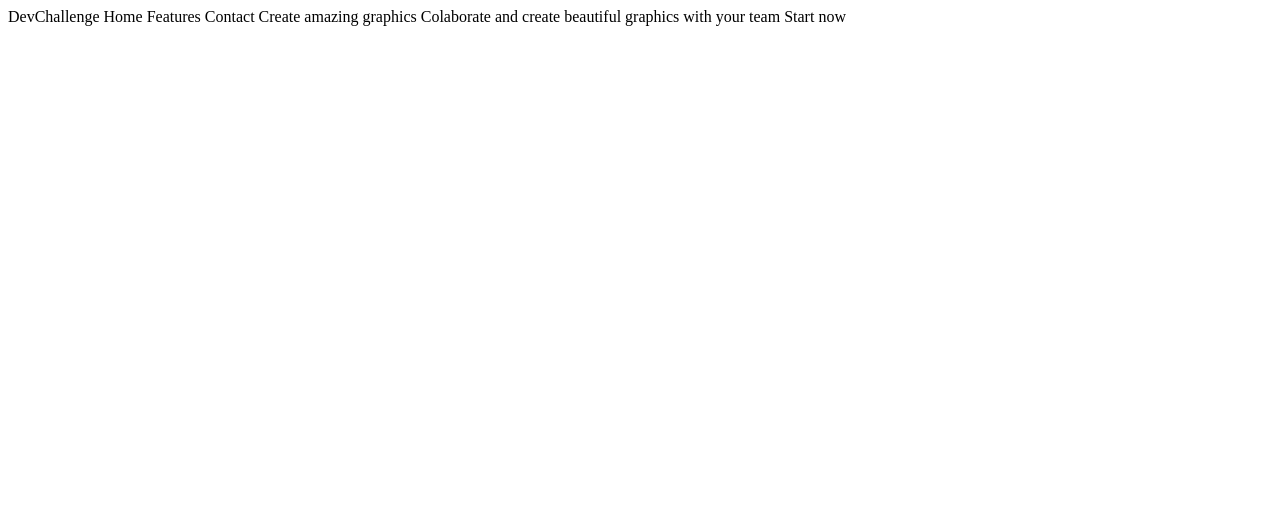
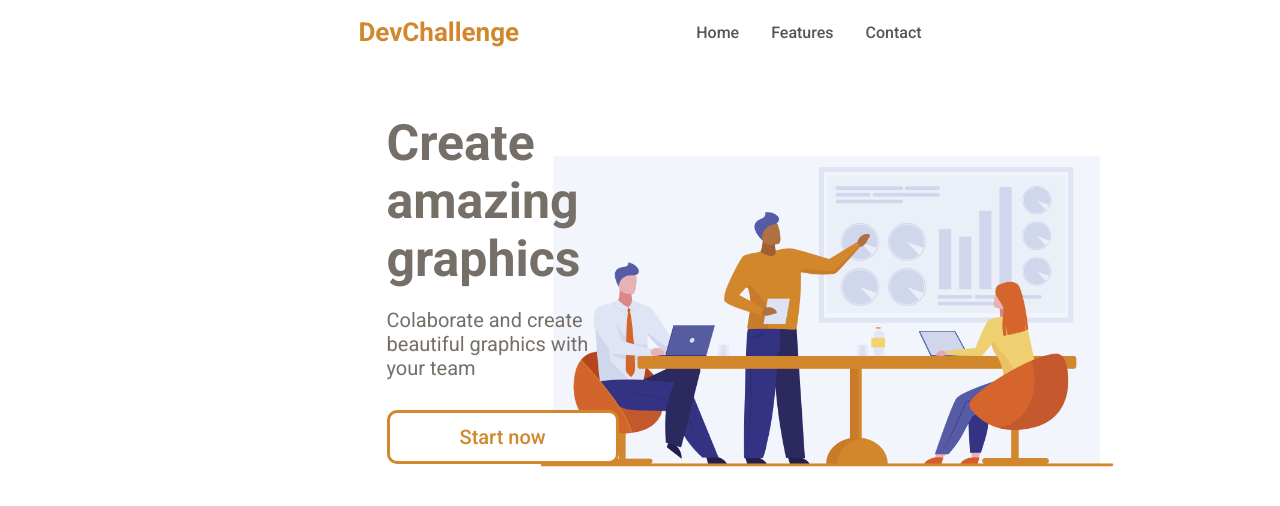
Before and after one commit to yudistation/LP-Amazing-Graph, a plain HTML site: page index.html in a window 1280 px wide. Drawn offline with Linux system fonts and the light colour scheme.

Commit message:
🚀 Desktop done

```diff
--- a/index.html
+++ b/index.html
@@ -1,5 +1,45 @@
-DevChallenge
-Home Features Contact
-Create amazing graphics
-Colaborate and create beautiful graphics with your team
-Start now
+<!DOCTYPE html>
+<html lang="en">
+
+<head>
+    <meta charset="UTF-8">
+    <meta http-equiv="X-UA-Compatible" content="IE=edge">
+    <meta name="viewport" content="width=device-width, initial-scale=1.0">
+    <link rel="stylesheet" href="style.css">
+    <link rel="preconnect" href="https://fonts.googleapis.com">
+    <link rel="preconnect" href="https://fonts.gstatic.com" crossorigin>
+    <link href="https://fonts.googleapis.com/css2?family=Roboto:wght@400;500;700&display=swap" rel="stylesheet">
+    <title>DevChallenge</title>
+</head>
+
+<body>
+    <header>
+        <nav>
+            <a id="nav-bar-title" href="/">DevChallenge</a>
+            <ul id="nav-bar">
+                <li><a href="#">Contact</a></li>
+                <li><a href="#">Features</a></li>
+                <li><a href="#">Home</a></li>
+            </ul>
+        </nav>
+    </header>
+    <div id="container">
+        <div id="left-column">
+            <h1>Create amazing graphics</h1>
+
+            <h5>Colaborate and create beautiful graphics with your team</h5>
+
+            <div id="start-now-button">
+                <a href="#">Start now</a>
+            </div>
+        </div>
+
+        <div id="right-column">
+            <figure id="graphic-img">
+                <img src="/assets/team.jpg" width="600" alt="Um homem apresentando gráficos para outras duas pessoas.">
+            </figure>
+        </div>
+    </div>
+</body>
+
+</html>
--- /dev/null
+++ b/style.css
@@ -0,0 +1,103 @@
+* {
+    font-family: 'Roboto', sans-serif;
+    margin: 0;
+}
+
+body {
+    padding-right: 28vw;
+    padding-left: 28vw;
+}
+
+h1 {
+    color: #766f68;
+    font-weight: 700;
+    font-size: 50px;
+}
+
+h5 {
+    color: #766f68;
+    font-weight: unset;
+    font-size: 20px;
+    margin-top: 20px;
+}
+
+div#left-column h5 {
+    width: 80%;
+}
+
+a {
+    text-decoration: none;
+}
+
+nav {
+    display: flex;
+    justify-content: space-between;
+    align-items: center;
+    height: 8vh;
+}
+
+nav a#nav-bar-title {
+    color: #d2872c;
+    font-weight: 700;
+    font-size: 26px;
+}
+
+nav ul li a {
+    color: #555555;
+    font-weight: 500;
+    transition: .3s;
+}
+
+nav ul li a:hover {
+    color: #d2872c;
+}
+
+ul#nav-bar li {
+    list-style-type: none;
+    float: right;
+    margin-left: 32px;
+}
+
+div#container {
+    position: relative;
+    top: 50px;
+    display: flex;
+}
+
+div#left-column {
+    width: 50%;
+    margin-left: 5%;
+    position: relative;
+    z-index: 1;
+}
+
+div#right-column {
+    width: 50%;
+    position: absolute;
+    left: 45%;
+    z-index: 0;
+}
+
+figure#graphic-img {
+    position: absolute;
+    left: -85px;
+    top: 15px;
+}
+
+div#start-now-button a {
+    position: absolute;
+    font-weight: 500;
+    font-size: 20px;
+    padding: 12px 70px;
+    margin-top: 30px;
+    border: 3px solid #d2872c;
+    border-radius: 10px;
+    background-color: #ffffff;
+    color: #d2872c;
+    transition: .5s;
+}
+
+div#start-now-button a:hover {
+    background-color: #d2872c;
+    color: #ffffff;
+}
```
